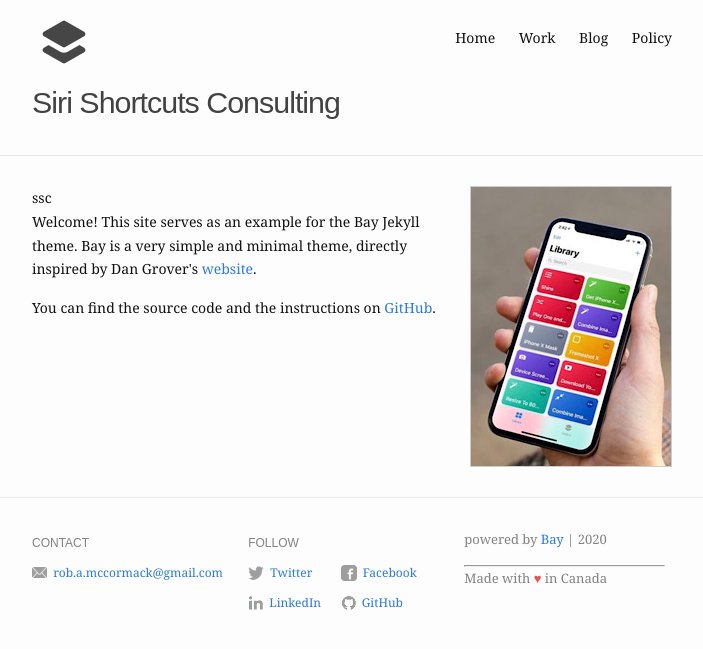
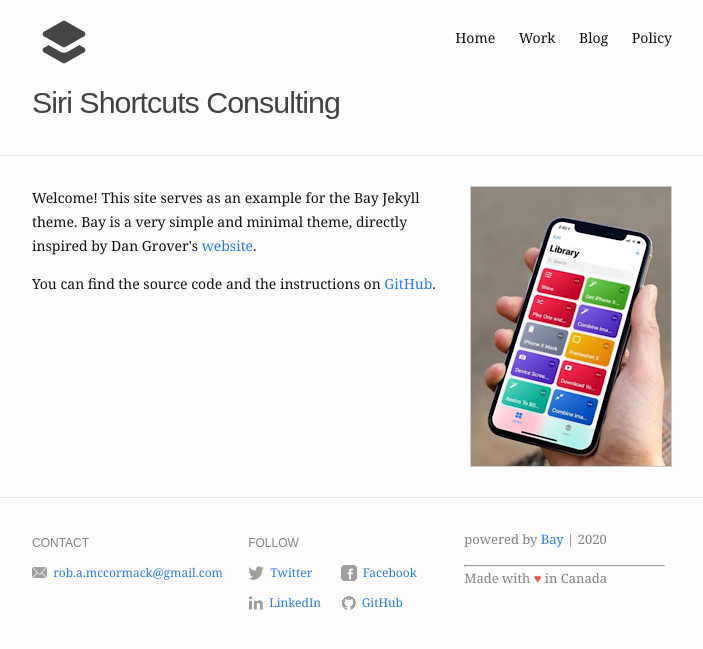
Before and after one commit to Rob-McCormack/ssc, a Jekyll site: the page built from docs/index.md, in a window 1280 px wide. Shown: the top 649 px of the page, without its empty margins (288-991 px from the left). Built offline with Jekyll 4.4.1, drawn with Linux system fonts in a browser that asks for light colours.

Commit message:
removed ssc text

```diff
--- a/docs/_layouts/home.html
+++ b/docs/_layouts/home.html
@@ -7,7 +7,7 @@
 
     <div class="page-content">
       <div class="wrapper">
-        <div class="home">ssc
+        <div class="home">
           <img
             src="{{ page.profile_picture.src | absolute_url }}"
             alt="{{ page.profile_picture.alt }}"
```
